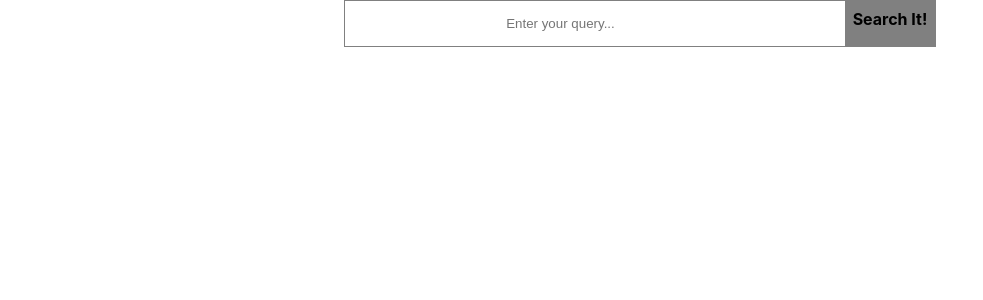
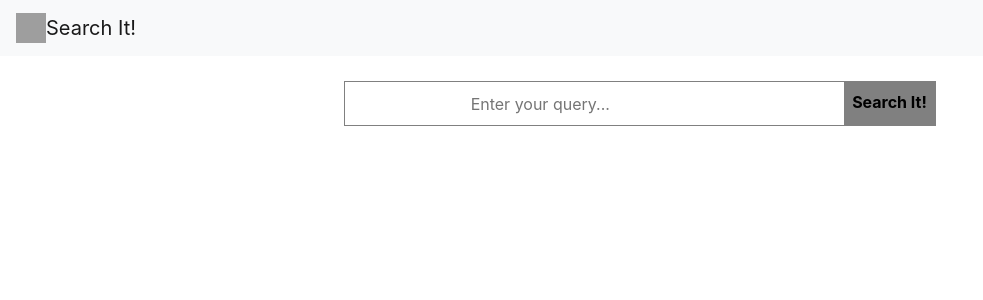
Before and after one commit to ParthTrehan22/Search-It, a React (Create React App) app in the folder search-it/: page / in a window 1280 px wide. Shown: the top 300 px of the page, without its empty margins (0-983 px from the left). Built offline with nearby package versions, Linux system fonts and the light colour scheme; grey boxes are pictures that could not be loaded.

Commit message:
Added navbar

```diff
--- a/search-it/public/index.html
+++ b/search-it/public/index.html
@@ -1,14 +1,14 @@
 <!DOCTYPE html>
 <html lang="en">
+
 <head>
   <meta charset="utf-8" />
   <link rel="icon" href="%PUBLIC_URL%/favicon.ico" />
   <meta name="viewport" content="width=device-width, initial-scale=1" />
   <meta name="theme-color" content="#000000" />
-    <meta
-      name="description"
-      content="Web site created using create-react-app"
-    />
+  <meta name="description" content="Web site created using create-react-app" />
+  <link rel="stylesheet" href="https://maxcdn.bootstrapcdn.com/bootstrap/4.0.0/css/bootstrap.min.css"
+    integrity="sha384-Gn5384xqQ1aoWXA+058RXPxPg6fy4IWvTNh0E263XmFcJlSAwiGgFAW/dAiS6JXm" crossorigin="anonymous">
   <link rel="apple-touch-icon" href="%PUBLIC_URL%/logo192.png" />
   <!--
       manifest.json provides metadata used when your web app is installed on a
@@ -26,7 +26,17 @@
     -->
   <title>React App</title>
 </head>
+
 <body>
+  <script src="https://code.jquery.com/jquery-3.2.1.slim.min.js"
+    integrity="sha384-KJ3o2DKtIkvYIK3UENzmM7KCkRr/rE9/Qpg6aAZGJwFDMVNA/GpGFF93hXpG5KkN"
+    crossorigin="anonymous"></script>
+  <script src="https://cdnjs.cloudflare.com/ajax/libs/popper.js/1.12.9/umd/popper.min.js"
+    integrity="sha384-ApNbgh9B+Y1QKtv3Rn7W3mgPxhU9K/ScQsAP7hUibX39j7fakFPskvXusvfa0b4Q"
+    crossorigin="anonymous"></script>
+  <script src="https://maxcdn.bootstrapcdn.com/bootstrap/4.0.0/js/bootstrap.min.js"
+    integrity="sha384-JZR6Spejh4U02d8jOt6vLEHfe/JQGiRRSQQxSfFWpi1MquVdAyjUar5+76PVCmYl"
+    crossorigin="anonymous"></script>
   <noscript>You need to enable JavaScript to run this app.</noscript>
   <div id="root"></div>
   <!--
@@ -40,4 +50,5 @@
       To create a production bundle, use `npm run build` or `yarn build`.
     -->
 </body>
+
 </html>
--- a/search-it/src/App.js
+++ b/search-it/src/App.js
@@ -1,8 +1,8 @@
 import './App.css';
-import SearchBar from './components/SearchBar';
 import { Routes, Route } from 'react-router-dom';
 import { QueryClientProvider, QueryClient } from 'react-query'
 import ShowImage from './components/ShowImages';
+import HomePage from './components/HomePage';
 
 const queryClient = new QueryClient();
 
@@ -12,7 +12,7 @@ function App() {
       <div className="App">
         {/* <Testquery search="USA"></Testquery> */}
         <Routes>
-          <Route path="/" element={<SearchBar />}></Route>
+          <Route path="/" element={<HomePage />}></Route>
           <Route path="/images" element = {<ShowImage />}></Route>
         </Routes>
       </div>
--- /dev/null
+++ b/search-it/src/components/Header.jsx
@@ -0,0 +1,16 @@
+import React from 'react'
+
+function Header() {
+    return (
+        <div className="Header">
+            <nav class="navbar navbar-light bg-light">
+                <a class="navbar-brand" href="#">
+                    <img src="https://encrypted-tbn0.gstatic.com/images?q=tbn:ANd9GcT9eF3AdDg-2a3ZuIuD-7voOtscmwtaoViPSA&usqp=CAU" width="30" height="30" class="d-inline-block align-top" alt=""/>
+                    Search It!
+                </a>
+            </nav>
+        </div>
+    )
+}
+
+export default Header
--- /dev/null
+++ b/search-it/src/components/HomePage.jsx
@@ -0,0 +1,14 @@
+import React from 'react'
+import Header from './Header'
+import SearchBar from './SearchBar'
+
+function HomePage() {
+    return (
+        <div className="HomePage">
+            <Header></Header>
+            <SearchBar></SearchBar>
+        </div>
+    )
+}
+
+export default HomePage
--- a/search-it/src/styles/SearchBar.css
+++ b/search-it/src/styles/SearchBar.css
@@ -1,4 +1,5 @@
 .Search-bar{
+    margin-top: 25px;
     display: flex;
     height: 45px;
     justify-content: center;
```
Lines whose indentation alone changed are shown as unchanged.
